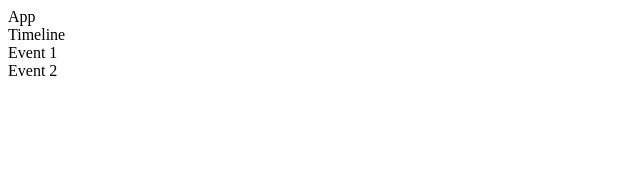
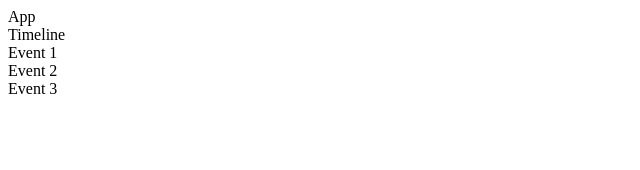
Before and after one commit to derrickoder/re2023, a React (Create React App) app: page / in a window 1280 px wide. Shown: the top 170 px of the page, without its empty margins (0-640 px from the left). Built offline with nearby package versions, Linux system fonts and the light colour scheme.

Commit message:
Added event api file

```diff
--- a/package.json
+++ b/package.json
@@ -12,7 +12,7 @@
     "@types/react-dom": "^18.0.11",
     "react": "^18.2.0",
     "react-dom": "^18.2.0",
-    "react-scripts": "5.0.1",
+    "react-scripts": "^5.0.1",
     "typescript": "^4.9.5",
     "web-vitals": "^2.1.4"
   },
--- /dev/null
+++ b/src/api/Event.tsx
@@ -0,0 +1,9 @@
+function ApiEvent(){
+  return [
+    {'eventId': 1, 'eventName': 'Event 1'},
+    {'eventId': 2, 'eventName': 'Event 2'},
+    {'eventId': 3, 'eventName': 'Event 3'}
+  ];
+}
+
+export default ApiEvent;
--- a/src/components/Timeline.tsx
+++ b/src/components/Timeline.tsx
@@ -1,11 +1,8 @@
 import TimelineEvent from './TimelineEvent'
-
-function getTimelineEvents(){
-    return [{'eventId': 1, 'eventName': 'Event 1'}, {'eventId': 2, 'eventName': 'Event 2'}];
-}
+import ApiEvent from '../api/Event'
 
 function Timeline(){
-    const timelineEvents = getTimelineEvents();
+    const timelineEvents = ApiEvent();
 
     return (
         <div>
```
Also changed, not shown: 1 other file (tests, documents, lock files or other folders).
